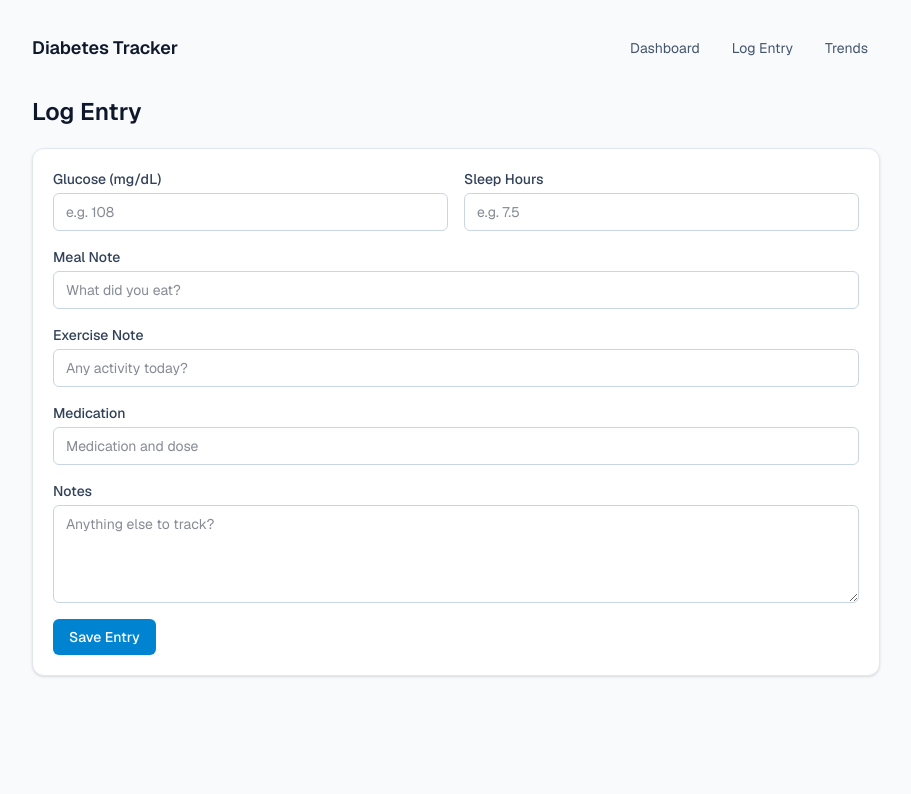
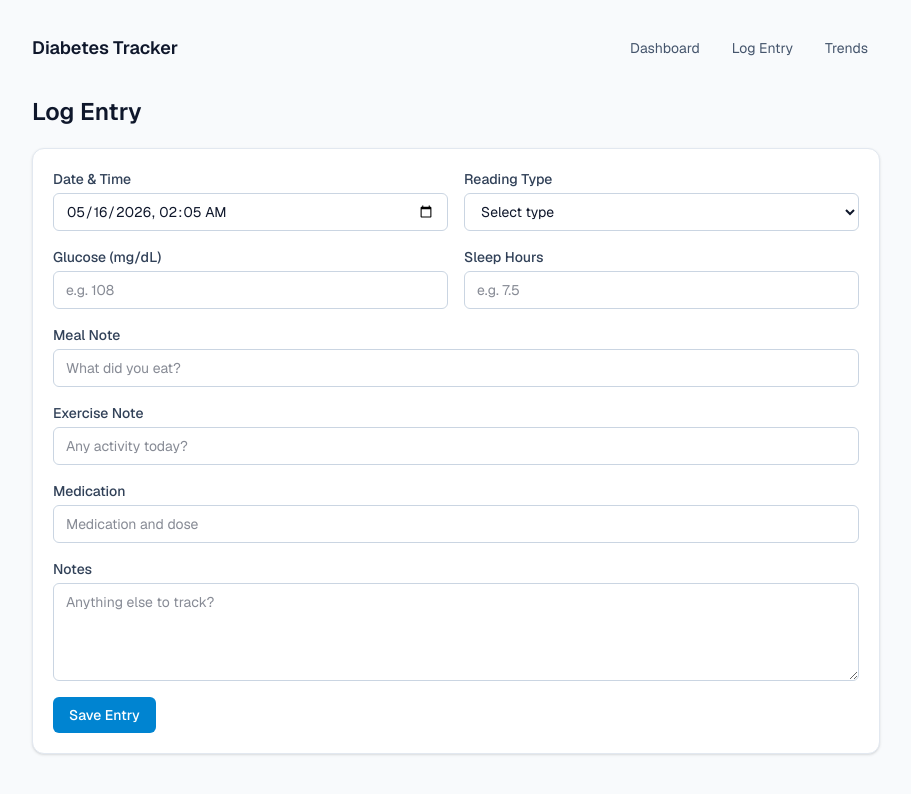
Before and after one commit to mayavend/diabetes-tracker, a Next.js app: page /log-entry in a window 1280 px wide. Shown: the top 794 px of the page, without its empty margins (184-1095 px from the left). Built offline with nearby package versions, Linux system fonts and the light colour scheme.

Commit message:
fixing log

```diff
--- a/src/app/log-entry/page.tsx
+++ b/src/app/log-entry/page.tsx
@@ -1,9 +1,11 @@
 "use client";
 
 import { FormEvent, useState } from "react";
-import { Entry, saveEntry } from "@/lib/entries";
+import { Entry, READING_TYPES, saveEntry } from "@/lib/entries";
 
 type FormState = {
+  timestamp: string;
+  readingType: Entry["readingType"];
   glucose: string;
   mealNote: string;
   exerciseNote: string;
@@ -13,6 +15,8 @@ type FormState = {
 };
 
 const initialFormState: FormState = {
+  timestamp: new Date().toISOString().slice(0, 16),
+  readingType: "",
   glucose: "",
   mealNote: "",
   exerciseNote: "",
@@ -31,6 +35,10 @@ export default function LogEntryPage() {
     const entry: Entry = {
       id: crypto.randomUUID(),
       createdAt: new Date().toISOString(),
+      timestamp: form.timestamp
+        ? new Date(form.timestamp).toISOString()
+        : new Date().toISOString(),
+      readingType: form.readingType,
       glucose: form.glucose ? Number(form.glucose) : null,
       mealNote: form.mealNote.trim(),
       exerciseNote: form.exerciseNote.trim(),
@@ -52,6 +60,43 @@ export default function LogEntryPage() {
         onSubmit={handleSubmit}
         className="space-y-4 rounded-xl border border-slate-200 bg-white p-5 shadow-sm"
       >
+        <div className="grid gap-4 sm:grid-cols-2">
+          <label className="flex flex-col gap-1 text-sm">
+            <span className="font-medium text-slate-700">Date & Time</span>
+            <input
+              type="datetime-local"
+              value={form.timestamp}
+              onChange={(event) => {
+                setSuccessMessage("");
+                setForm((current) => ({ ...current, timestamp: event.target.value }));
+              }}
+              className="rounded-md border border-slate-300 px-3 py-2 outline-none ring-sky-200 focus:ring"
+            />
+          </label>
+
+          <label className="flex flex-col gap-1 text-sm">
+            <span className="font-medium text-slate-700">Reading Type</span>
+            <select
+              value={form.readingType}
+              onChange={(event) => {
+                setSuccessMessage("");
+                setForm((current) => ({
+                  ...current,
+                  readingType: event.target.value as Entry["readingType"],
+                }));
+              }}
+              className="rounded-md border border-slate-300 bg-white px-3 py-2 outline-none ring-sky-200 focus:ring"
+            >
+              <option value="">Select type</option>
+              {READING_TYPES.map((type) => (
+                <option key={type} value={type}>
+                  {type}
+                </option>
+              ))}
+            </select>
+          </label>
+        </div>
+
         <div className="grid gap-4 sm:grid-cols-2">
           <label className="flex flex-col gap-1 text-sm">
             <span className="font-medium text-slate-700">Glucose (mg/dL)</span>
--- a/src/app/page.tsx
+++ b/src/app/page.tsx
@@ -52,7 +52,8 @@ export default function Home() {
           <table className="min-w-full text-left text-sm">
             <thead className="bg-slate-50 text-slate-600">
               <tr>
-                <th className="px-4 py-3 font-medium">Date</th>
+                <th className="px-4 py-3 font-medium">Timestamp</th>
+                <th className="px-4 py-3 font-medium">Type</th>
                 <th className="px-4 py-3 font-medium">Glucose</th>
                 <th className="px-4 py-3 font-medium">Sleep</th>
                 <th className="px-4 py-3 font-medium">Meal</th>
@@ -63,7 +64,7 @@ export default function Home() {
             <tbody>
               {entries.length === 0 ? (
                 <tr>
-                  <td colSpan={6} className="px-4 py-6 text-center text-slate-500">
+                  <td colSpan={7} className="px-4 py-6 text-center text-slate-500">
                     No entries yet. Add your first log from the Log Entry page.
                   </td>
                 </tr>
@@ -71,7 +72,10 @@ export default function Home() {
                 entries.slice(0, 8).map((entry) => (
                   <tr key={entry.id} className="border-t border-slate-100">
                     <td className="px-4 py-3 text-slate-700">
-                      {new Date(entry.createdAt).toLocaleDateString()}
+                      {new Date(entry.timestamp || entry.createdAt).toLocaleString()}
+                    </td>
+                    <td className="px-4 py-3 text-slate-700">
+                      {entry.readingType || "--"}
                     </td>
                     <td className="px-4 py-3 text-slate-700">
                       {entry.glucose ?? "--"}
--- a/src/app/trends/page.tsx
+++ b/src/app/trends/page.tsx
@@ -16,7 +16,8 @@ export default function TrendsPage() {
         .filter((entry): entry is Entry & { glucose: number } => entry.glucose !== null)
         .sort(
           (a, b) =>
-            new Date(a.createdAt).getTime() - new Date(b.createdAt).getTime(),
+            new Date(a.timestamp || a.createdAt).getTime() -
+            new Date(b.timestamp || b.createdAt).getTime(),
         ),
     [entries],
   );
@@ -38,7 +39,14 @@ export default function TrendsPage() {
         CHART_HEIGHT -
         PADDING -
         ((entry.glucose - minValue) / valueRange) * (CHART_HEIGHT - PADDING * 2);
-      return { x, y, value: entry.glucose, date: entry.createdAt, id: entry.id };
+      return {
+        x,
+        y,
+        value: entry.glucose,
+        date: entry.timestamp || entry.createdAt,
+        type: entry.readingType || "--",
+        id: entry.id,
+      };
     });
   }, [glucoseEntries]);
 
@@ -90,7 +98,8 @@ export default function TrendsPage() {
                   <g key={point.id}>
                     <circle cx={point.x} cy={point.y} r={3.5} className="fill-sky-600" />
                     <title>
-                      {new Date(point.date).toLocaleDateString()}: {point.value} mg/dL
+                      {new Date(point.date).toLocaleString()} ({point.type}):{" "}
+                      {point.value} mg/dL
                     </title>
                   </g>
                 ))}
@@ -104,7 +113,8 @@ export default function TrendsPage() {
               <table className="min-w-full text-left text-sm">
                 <thead className="bg-slate-50 text-slate-600">
                   <tr>
-                    <th className="px-4 py-3 font-medium">Date</th>
+                    <th className="px-4 py-3 font-medium">Timestamp</th>
+                    <th className="px-4 py-3 font-medium">Type</th>
                     <th className="px-4 py-3 font-medium">Glucose (mg/dL)</th>
                   </tr>
                 </thead>
@@ -112,7 +122,12 @@ export default function TrendsPage() {
                   {[...glucoseEntries].reverse().map((entry) => (
                     <tr key={entry.id} className="border-t border-slate-100">
                       <td className="px-4 py-3 text-slate-700">
-                        {new Date(entry.createdAt).toLocaleDateString()}
+                        {new Date(
+                          entry.timestamp || entry.createdAt,
+                        ).toLocaleString()}
+                      </td>
+                      <td className="px-4 py-3 text-slate-700">
+                        {entry.readingType || "--"}
                       </td>
                       <td className="px-4 py-3 text-slate-700">{entry.glucose}</td>
                     </tr>
--- a/src/lib/entries.ts
+++ b/src/lib/entries.ts
@@ -1,6 +1,17 @@
+export const READING_TYPES = [
+  "Fasting",
+  "Before Meal",
+  "After Meal",
+  "Bedtime",
+] as const;
+
+export type ReadingType = (typeof READING_TYPES)[number];
+
 export type Entry = {
   id: string;
   createdAt: string;
+  timestamp: string;
+  readingType: ReadingType | "";
   glucose: number | null;
   mealNote: string;
   exerciseNote: string;
@@ -11,6 +22,45 @@ export type Entry = {
 
 export const ENTRIES_STORAGE_KEY = "diabetes-tracker-entries";
 
+function isReadingType(value: unknown): value is ReadingType {
+  return typeof value === "string" && READING_TYPES.includes(value as ReadingType);
+}
+
+function toNumberOrNull(value: unknown): number | null {
+  if (typeof value === "number" && Number.isFinite(value)) return value;
+  if (typeof value === "string" && value.trim() !== "") {
+    const parsed = Number(value);
+    return Number.isFinite(parsed) ? parsed : null;
+  }
+  return null;
+}
+
+function toText(value: unknown): string {
+  return typeof value === "string" ? value : "";
+}
+
+function normalizeEntry(raw: unknown): Entry | null {
+  if (!raw || typeof raw !== "object") return null;
+  const record = raw as Record<string, unknown>;
+
+  const createdAt = toText(record.createdAt) || new Date().toISOString();
+  const timestamp = toText(record.timestamp) || createdAt;
+  const id = toText(record.id) || crypto.randomUUID();
+
+  return {
+    id,
+    createdAt,
+    timestamp,
+    readingType: isReadingType(record.readingType) ? record.readingType : "",
+    glucose: toNumberOrNull(record.glucose),
+    mealNote: toText(record.mealNote),
+    exerciseNote: toText(record.exerciseNote),
+    sleepHours: toNumberOrNull(record.sleepHours),
+    medication: toText(record.medication),
+    notes: toText(record.notes),
+  };
+}
+
 export function getEntries(): Entry[] {
   if (typeof window === "undefined") return [];
 
@@ -18,8 +68,11 @@ export function getEntries(): Entry[] {
   if (!raw) return [];
 
   try {
-    const parsed = JSON.parse(raw) as Entry[];
-    return Array.isArray(parsed) ? parsed : [];
+    const parsed = JSON.parse(raw) as unknown;
+    if (!Array.isArray(parsed)) return [];
+    return parsed
+      .map((item) => normalizeEntry(item))
+      .filter((item): item is Entry => item !== null);
   } catch {
     return [];
   }
```
